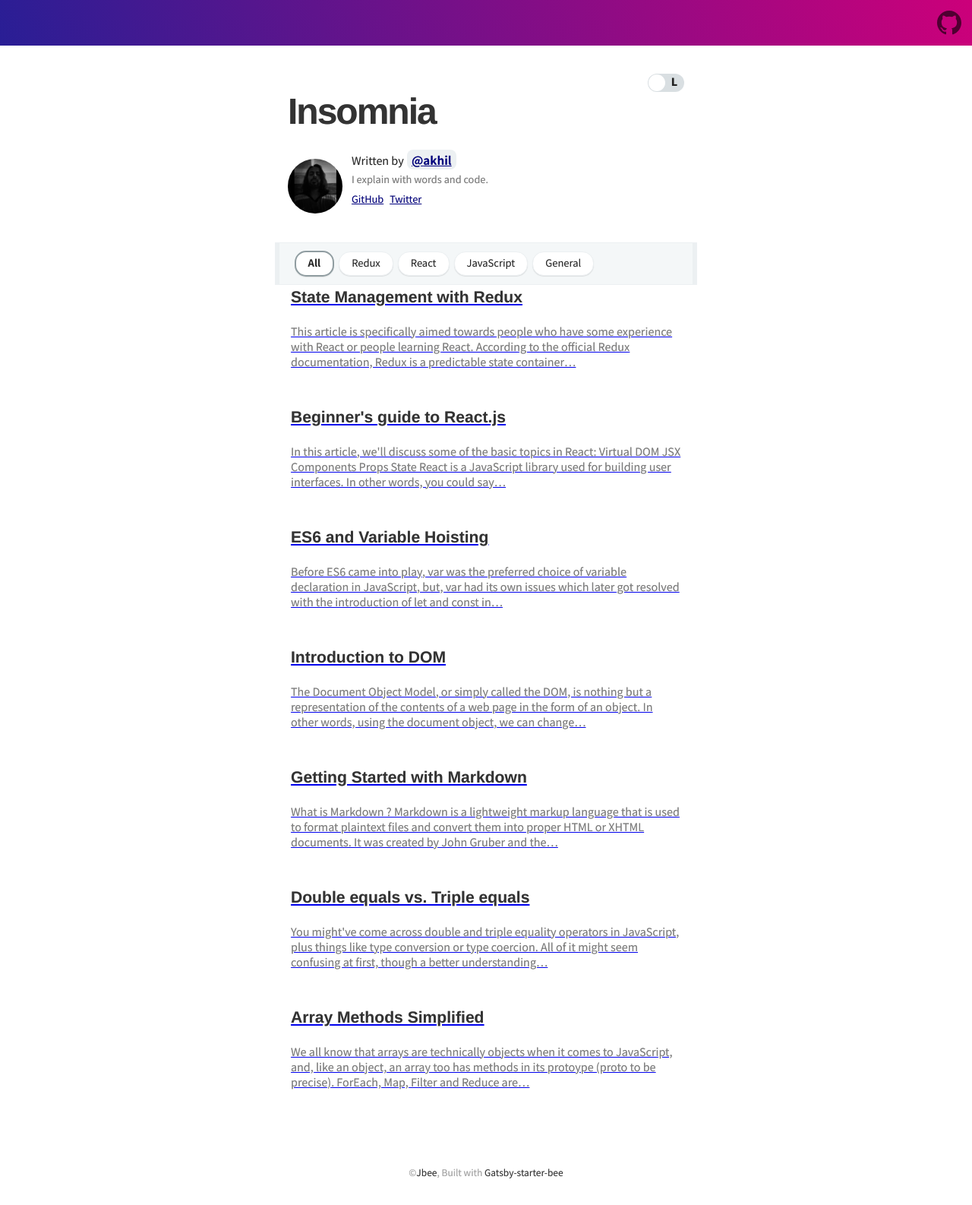
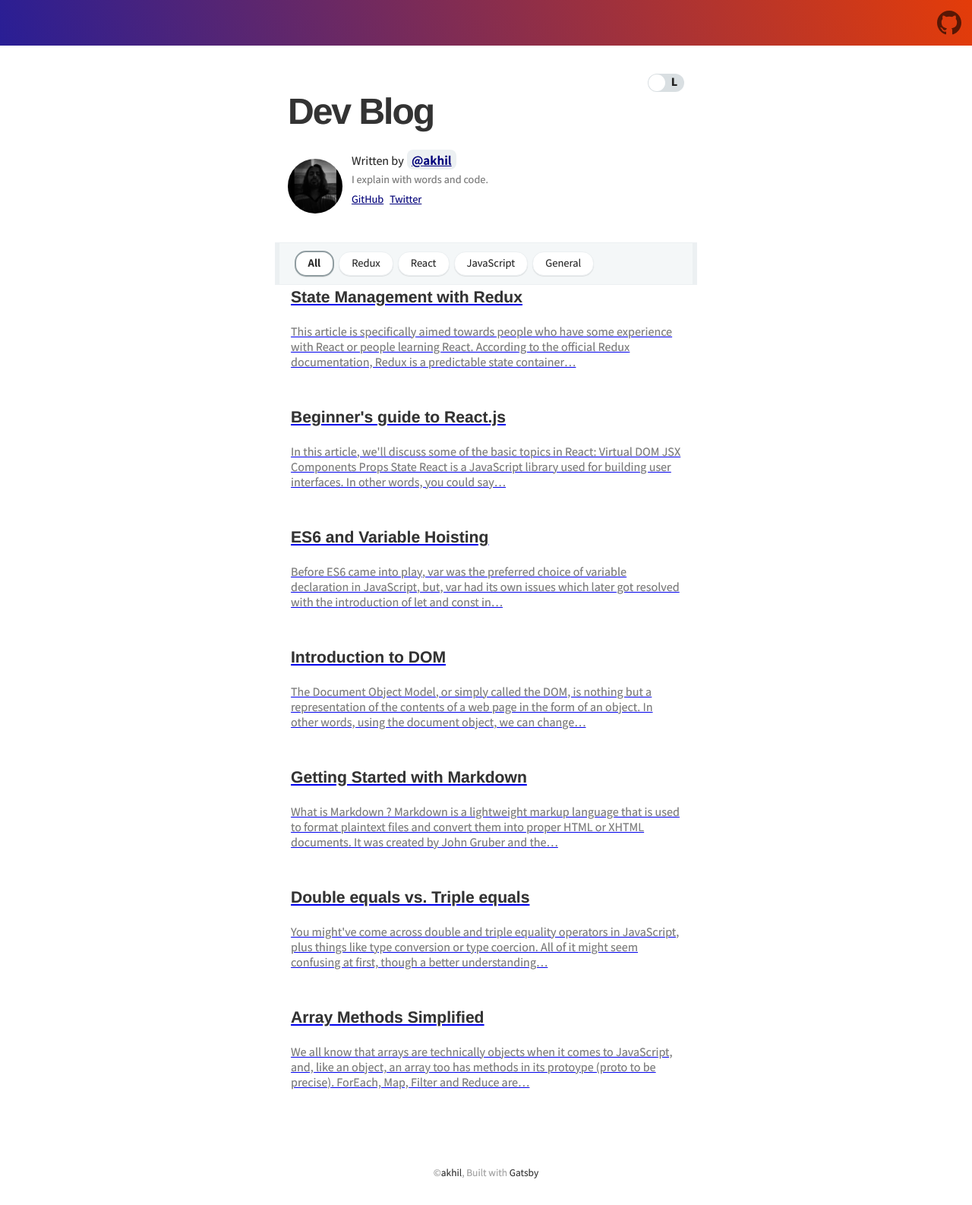
Before and after one commit to akhildhiman/devBlog, a Gatsby site: page / in a window 1280 px wide. Shown: the whole page at 76% size. Built offline with nearby package versions, Linux system fonts and the light colour scheme; Gatsby itself is replaced by a stand-in of ours; some packages are replaced by stand-ins of ours; what typography-theme-github would draw is missing.

Commit message:
update name, change gradient

```diff
--- a/gatsby-meta-config.js
+++ b/gatsby-meta-config.js
@@ -1,5 +1,5 @@
 module.exports = {
-  title: `Insomnia`,
+  title: `Dev Blog`,
   description: `Blog posted about ...`,
   author: `akhil`,
   introduction: `I explain with words and code.`,
--- a/src/components/footer/index.jsx
+++ b/src/components/footer/index.jsx
@@ -4,9 +4,9 @@ import './index.scss'
 
 export const Footer = () => (
   <footer className="footer">
-    ©<a href="https://github.com/JaeYeopHan">Jbee</a>, Built with{' '}
+    ©<a href="https://github.com/akhildhiman">akhil</a>, Built with{' '}
     <a href="https://github.com/JaeYeopHan/gatsby-starter-bee">
-      Gatsby-starter-bee
+      Gatsby
     </a>
   </footer>
 )
--- a/src/components/social-share/github-icon/index.jsx
+++ b/src/components/social-share/github-icon/index.jsx
@@ -5,7 +5,7 @@ import './index.scss'
 export const GitHubIcon = () => {
   return (
     <a
-      href="https://github.com/JaeYeopHan/felog"
+      href="https://github.com/akhildhiman"
       className="github"
       aria-label="GitHub"
     >
--- a/src/styles/variables.scss
+++ b/src/styles/variables.scss
@@ -1,5 +1,5 @@
 // app
-$theme-gradient: linear-gradient(72deg, #291e95, #cc007a);
+$theme-gradient: linear-gradient(72deg, #291e95, #e43c09);
 $top-header-text-color: #fff;
 
 /**
```
